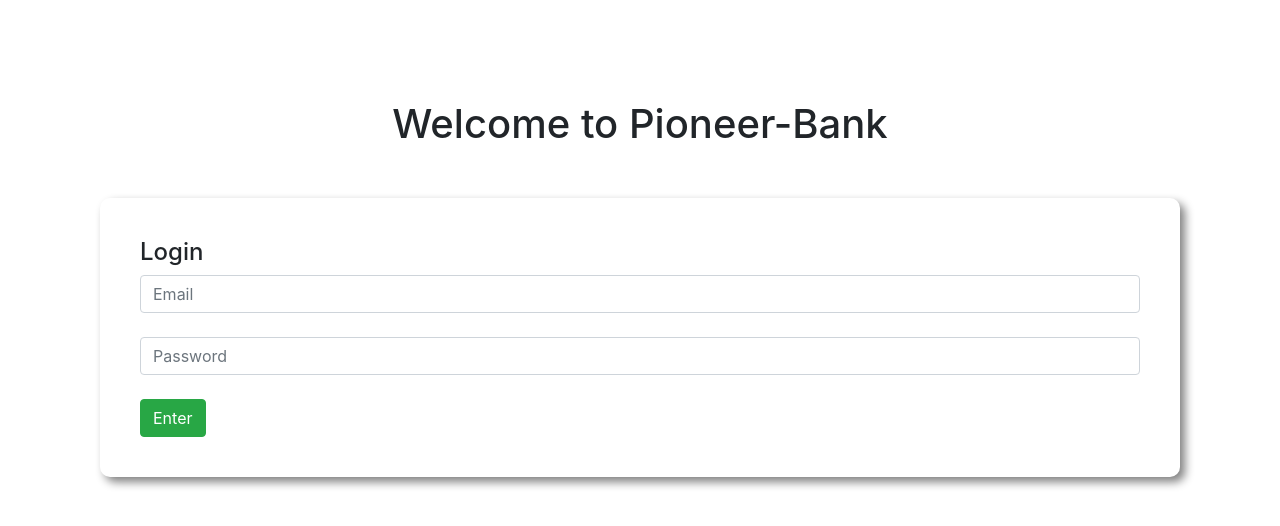
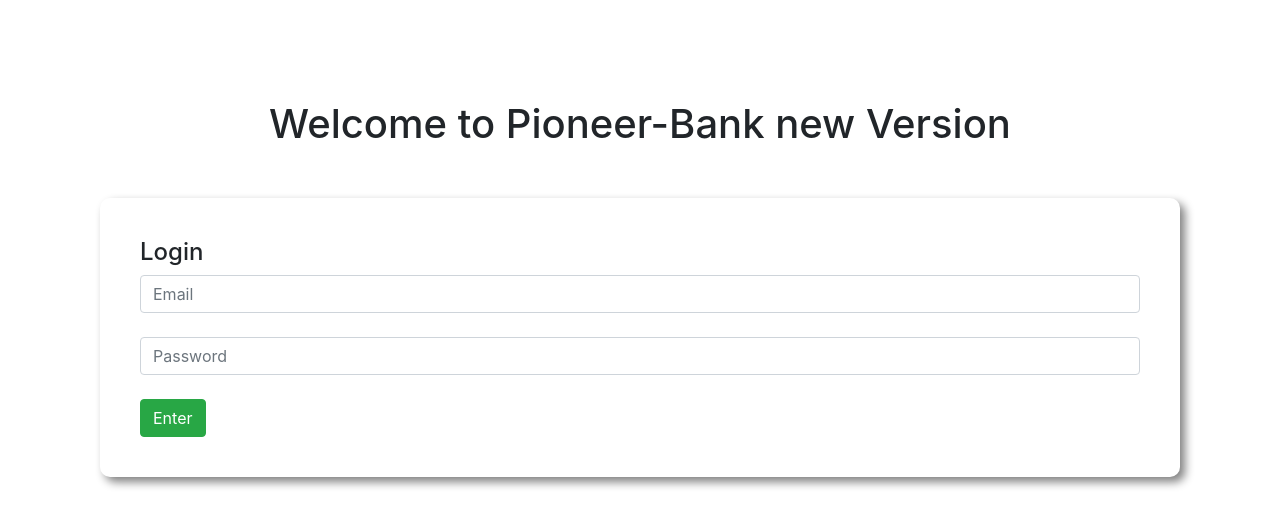
Before and after one commit to sojib-bd/pioneer-bank, a plain HTML site: page index.html in a window 1280 px wide. Drawn offline with nearby package versions, Linux system fonts and the light colour scheme.

Commit message:
commited

```diff
--- a/index.html
+++ b/index.html
@@ -12,7 +12,7 @@
 
 <body>
     <div id="login-area">
-        <h1 class="text-center">Welcome to Pioneer-Bank</h1>
+        <h1 class="text-center">Welcome to Pioneer-Bank new Version</h1>
         <div class="submit-area">
             <h4>Login</h4>
             <input type="text" class="form-control" placeholder="Email">
```
